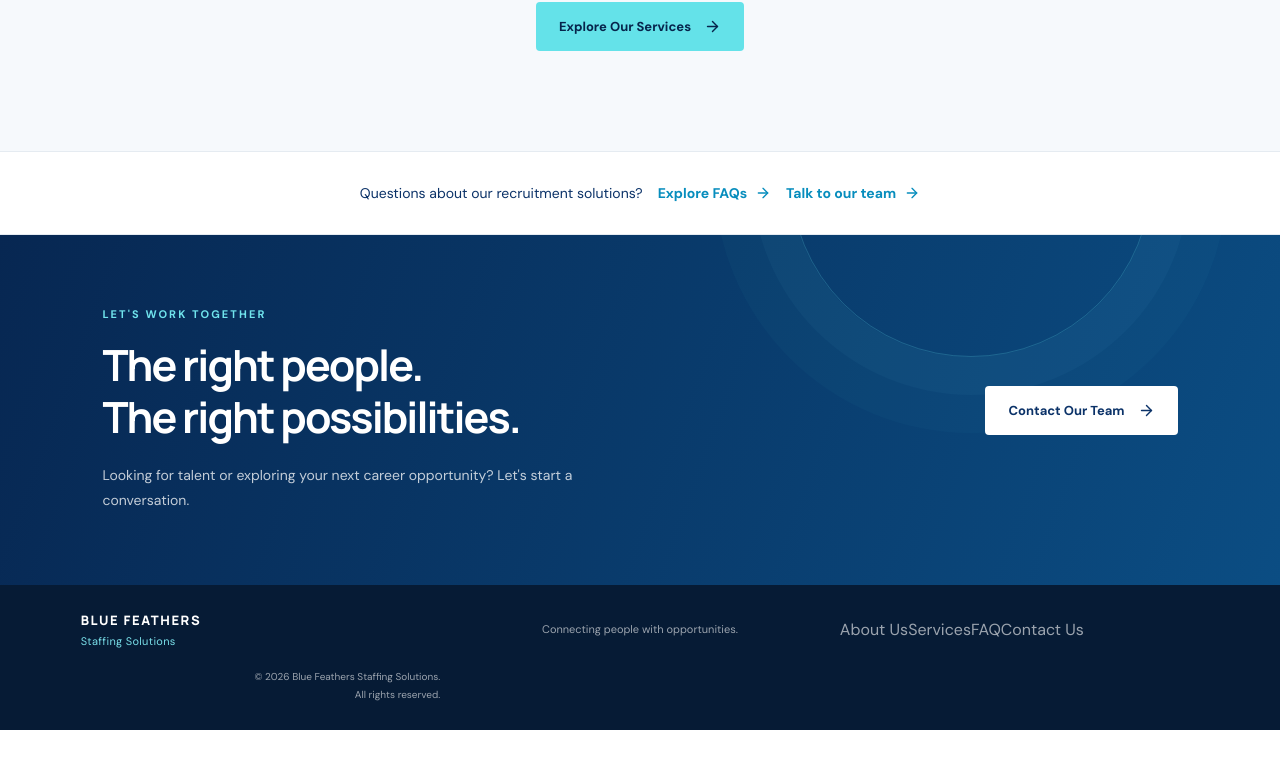
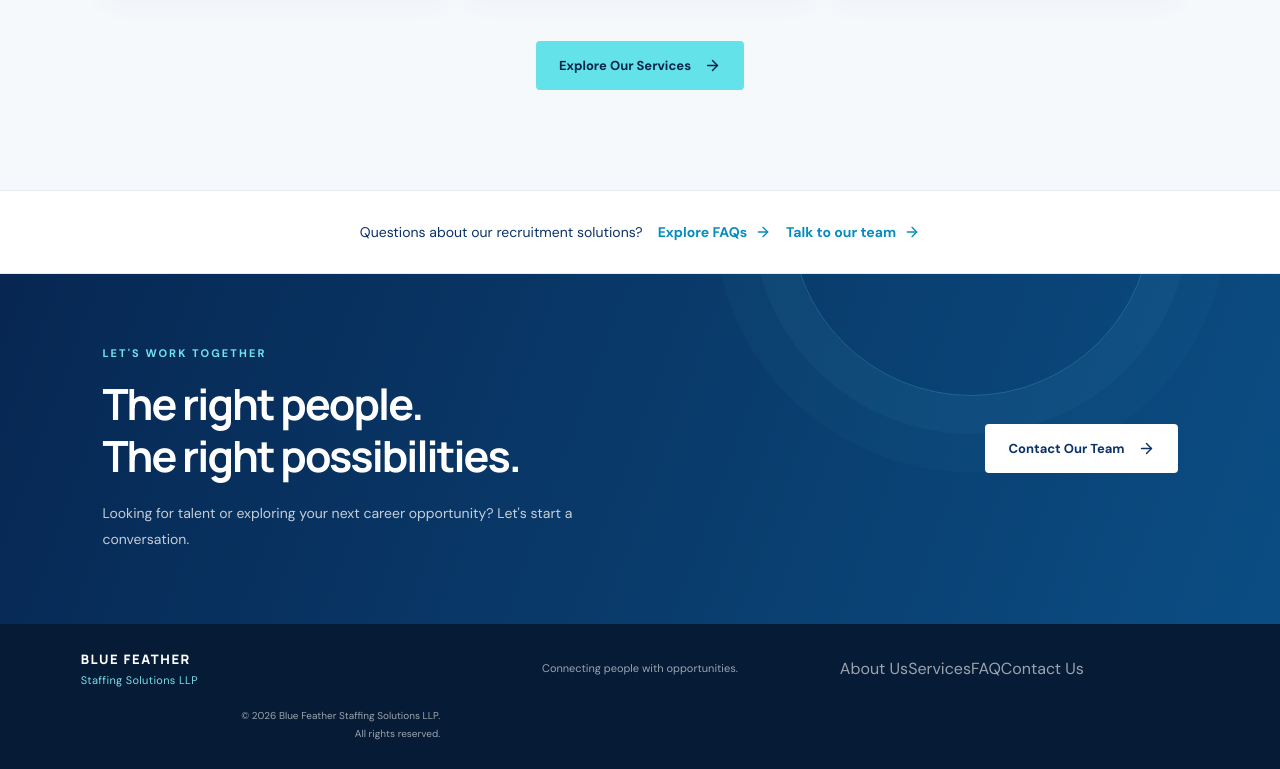
Before and after one commit to Anuragp-0407/Blue-Feathers-Staffing, a React (Vite) app: page / in a window 1280 px wide. Shown: the part 2753-3522 px from the top of the page. Before the commit the page ends 3483 px from the top, so only its background shows below. Built offline with nearby package versions, Linux system fonts and the light colour scheme; no server answers.

Commit message:
change the logo

```diff
--- a/src/About.jsx
+++ b/src/About.jsx
@@ -56,8 +56,8 @@ function About() {
               </h2>
 
               <p>
-                Founded in <strong>2019</strong>, BLUE FEATHERS Staffing
-                Solutions began its journey during a time of unprecedented
+                Founded in <strong>2019</strong>, BLUE FEATHER Staffing
+                Solutions LLP began its journey during a time of unprecedented
                 uncertainty, when businesses were facing significant challenges
                 and countless individuals were struggling to find employment. We
                 witnessed many talented people searching for meaningful job
@@ -76,7 +76,7 @@ function About() {
               </p>
 
               <p>
-                At BLUE FEATHERS Staffing Solutions, we are committed
+                At BLUE FEATHER Staffing Solutions LLP, we are committed
                 to creating opportunities that help individuals grow
                 professionally while enabling businesses to build stronger and
                 more capable teams.
@@ -145,14 +145,14 @@ function About() {
 
       <footer className="services-footer">
         <Link to="/" className="services-footer-brand">
-          BLUE FEATHERS
-          <span>Staffing Solutions</span>
+          BLUE FEATHER
+          <span>Staffing Solutions LLP</span>
         </Link>
 
         <p>Connecting people with opportunities.</p>
 
         <span>
-          © {new Date().getFullYear()} Blue Feathers Staffing Solutions. All
+          © {new Date().getFullYear()} Blue Feather Staffing Solutions LLP. All
           rights reserved.
         </span>
       </footer>
--- a/src/App.jsx
+++ b/src/App.jsx
@@ -167,7 +167,7 @@ function HomePage() {
             <div className="about-band-mark">
               <img
                 src="/assets/founders.jpg"
-                alt="Founders of Blue Feathers Staffing Solutions"
+                alt="Founders of Blue Feather Staffing Solutions LLP"
               />
             </div>
 
@@ -190,7 +190,7 @@ function HomePage() {
             </h2>
 
             <p className="about-description">
-              At BLUE FEATHERS Staffing Solutions, <strong>Rachna</strong> and{" "}
+              At BLUE FEATHER Staffing Solutions LLP, <strong>Rachna</strong> and{" "}
               <strong>Divya</strong> believe that the right people are the
               foundation of every successful organization. With a shared vision
               of connecting businesses with the right talent, they are committed
@@ -342,8 +342,8 @@ function HomePage() {
 
       <footer className="site-footer">
         <Link to="/" className="footer-brand">
-          BLUE FEATHERS
-          <span>Staffing Solutions</span>
+          BLUE FEATHER
+          <span>Staffing Solutions LLP</span>
         </Link>
 
         <p>Connecting people with opportunities.</p>
@@ -356,7 +356,7 @@ function HomePage() {
         </div>
 
         <div className="copyright">
-          © {new Date().getFullYear()} Blue Feathers Staffing Solutions.
+          © {new Date().getFullYear()} Blue Feather Staffing Solutions LLP.
           <br />
           All rights reserved.
         </div>
--- a/src/Contact.jsx
+++ b/src/Contact.jsx
@@ -108,7 +108,7 @@ const Contact = () => {
         phone: formData.phone,
         subject: formData.subject,
         message: formData.message,
-        from_name: "Blue Feathers Staffing Solutions Website",
+        from_name: "Blue Feather Staffing Solutions LLP Website",
       };
 
       const response = await fetch("https://api.web3forms.com/submit", {
@@ -501,7 +501,7 @@ const Contact = () => {
       {/* BOTTOM CTA */}
       <section className="contact-bottom-cta">
         <div className="contact-bottom-cta-content">
-          <span>BLUE FEATHERS STAFFING SOLUTIONS</span>
+          <span>BLUE FEATHERS STAFFING SOLUTIONS LLP</span>
 
           <h2>Every Connection Starts With a Conversation.</h2>
 
@@ -543,7 +543,7 @@ const Contact = () => {
             <h2 id="contact-success-title">Message Sent Successfully!</h2>
 
             <p id="contact-success-description">
-              Thank you for contacting Blue Feathers Staffing Solutions.
+              Thank you for contacting Blue Feather Staffing Solutions LLP.
               We've received your message and will get back to you soon.
             </p>
 
--- a/src/FAQ.jsx
+++ b/src/FAQ.jsx
@@ -72,9 +72,9 @@ const faqData = {
         "Successful recruitment starts with understanding the role, defining the ideal candidate profile, using appropriate sourcing methods, conducting structured interviews, and evaluating candidates fairly.",
     },
     {
-      question: "How can I discuss recruitment requirements with Blue Feathers?",
+      question: "How can I discuss recruitment requirements with Blue Feather?",
       answer:
-        "You can contact the Blue Feathers team through the Contact Us section of the website and share your organization's hiring requirements. The team can then discuss your recruitment needs with you.",
+        "You can contact the Blue Feather team through the Contact Us section of the website and share your organization's hiring requirements. The team can then discuss your recruitment needs with you.",
     },
   ],
 };
--- a/src/Services.jsx
+++ b/src/Services.jsx
@@ -249,7 +249,7 @@ function Services() {
           <div className="services-why-content">
             <p className="services-kicker">
               <span />
-              WHY BLUE FEATHERS
+              WHY BLUE FEATHER
             </p>
 
             <h2>
@@ -309,14 +309,14 @@ function Services() {
       {/* FOOTER */}
       <footer className="services-footer">
         <Link to="/" className="services-footer-brand">
-          BLUE FEATHERS
-          <span>Staffing Solutions</span>
+          BLUE FEATHER
+          <span>Staffing Solutions LLP</span>
         </Link>
 
         <p>Connecting people with opportunities.</p>
 
         <span>
-          © {new Date().getFullYear()} Blue Feathers Staffing Solutions. All
+          © {new Date().getFullYear()} Blue Feather Staffing Solutions LLP. All
           rights reserved.
         </span>
       </footer>
```
Also changed, not shown: public/assets/blue-feathers-logo.png.
